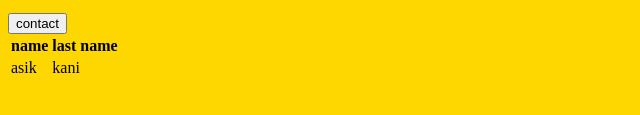
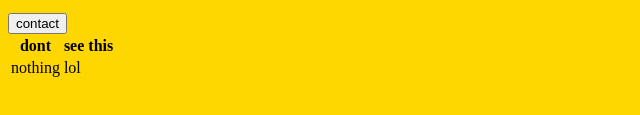
Before and after one commit to ASIKKANI/cv, a plain HTML site: page index.html in a window 1280 px wide. Shown: the part 399-514 px from the top of the page, 0-640 px from the left. Drawn offline with Linux system fonts and the light colour scheme.

Commit message:
Update index.html

```diff
--- a/index.html
+++ b/index.html
@@ -52,12 +52,12 @@
     <!--you can also open a new link connteced to a new web page by create a file fil it with whatever you want and do do this ( <aheref="file name.html> my stuffs</a>")-->
     <table> <!-- creating a table -->  <!--want a border  than next to the table text border = "1"-->
         <tr><!-- creating a table row (tr)-->
-            <th>name</th> <!-- creating a table heading (th)-->
-            <th>last name</th>
+            <th>dont</th> <!-- creating a table heading (th)-->
+            <th>see this</th>
         </tr>
         <tr>
-            <td>asik</td><!-- tabel data, tabel cells (td)-->
-            <td>kani</td>
+            <td>nothing</td><!-- tabel data, tabel cells (td)-->
+            <td>lol</td>
         </tr>
     </table>
 
```
